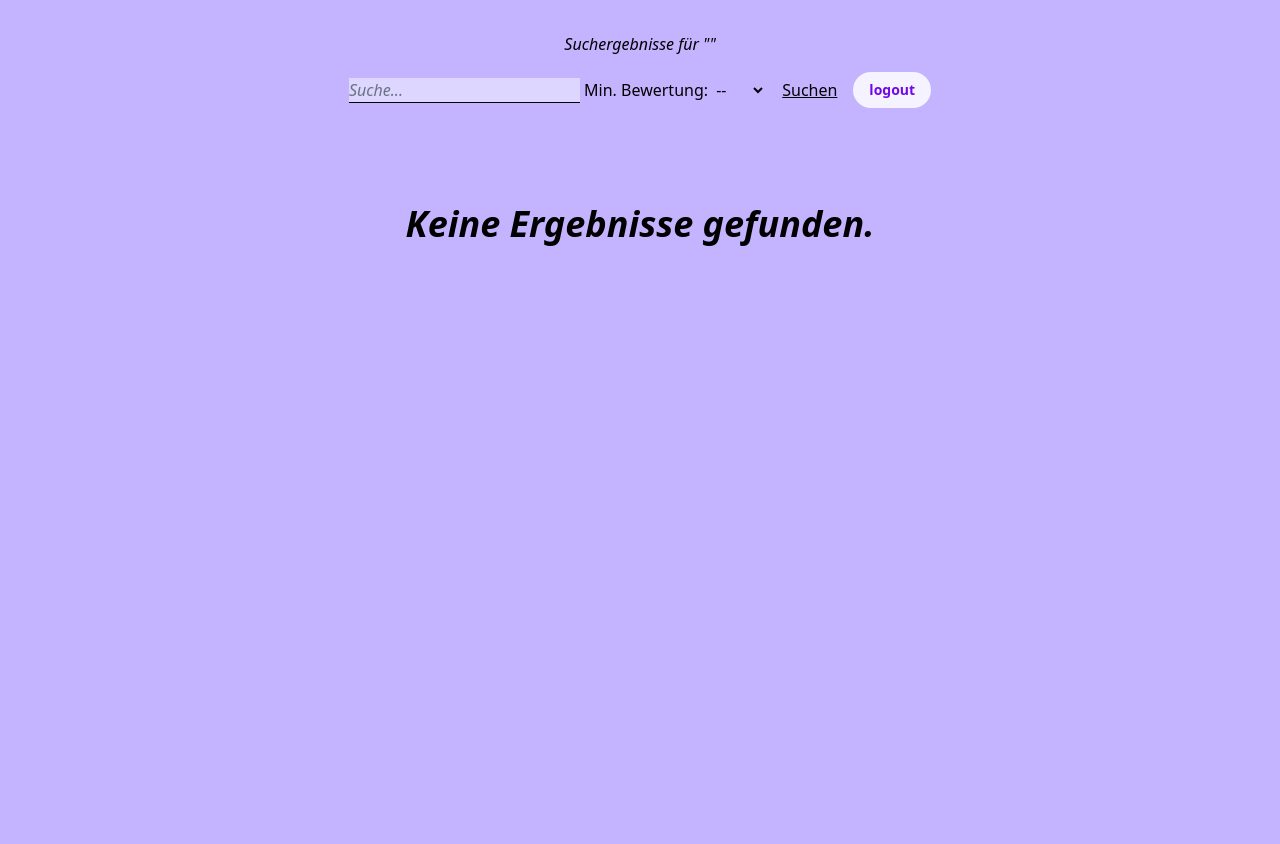
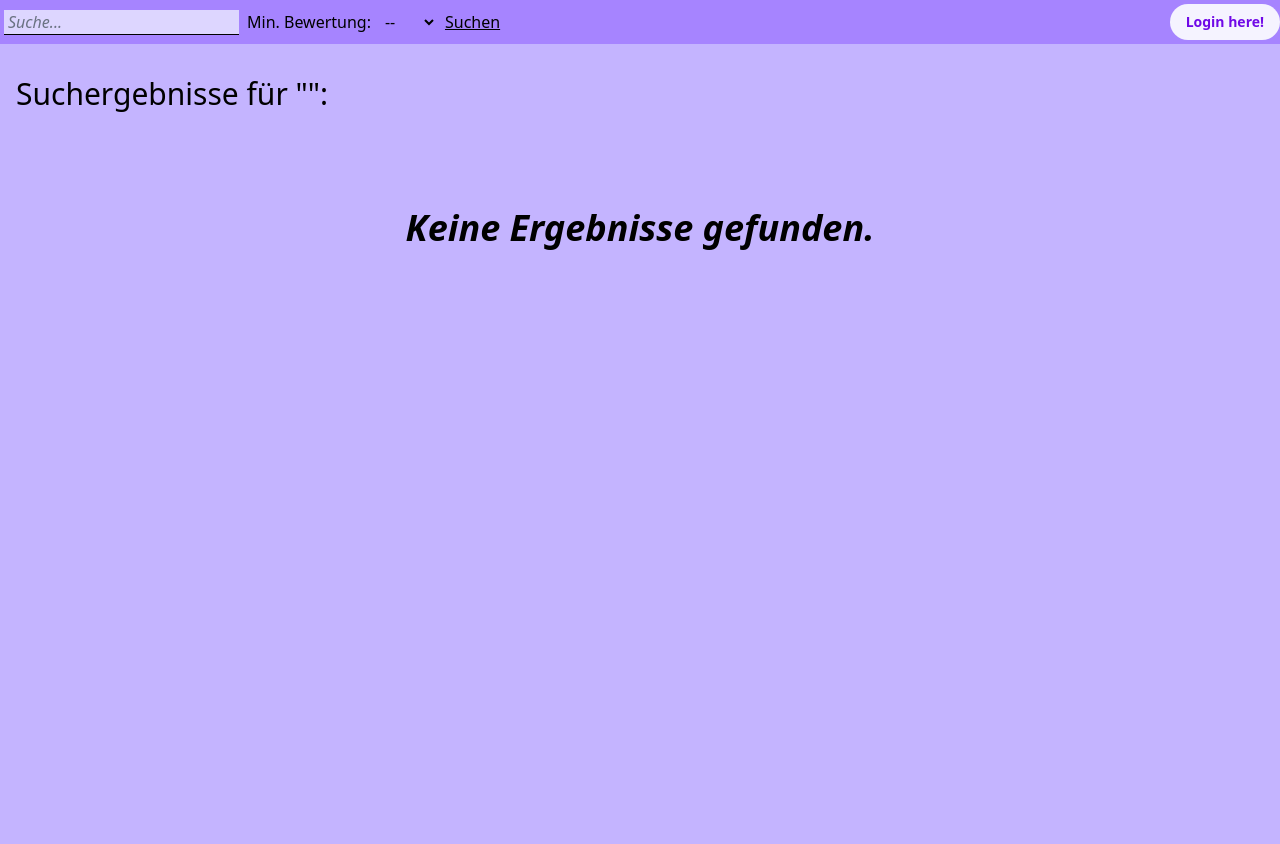
Before and after one commit to JaL11/pywebshop25, a Django app: page /artikel-suche/ in a window 1280 px wide. Before the commit the page ends 246 px from the top, so only its background shows below. Run offline with Django 5.2, Linux system fonts and the light colour scheme; data that the repository does not hold is empty; some libraries are stand-ins or nearby versions.

Commit message:
finetuned some certain looks, better navigation

```diff
--- a/static/dist/base.css
+++ b/static/dist/base.css
@@ -7,7 +7,11 @@
       "Segoe UI Emoji", "Segoe UI Symbol", "Noto Color Emoji";
     --font-mono: ui-monospace, SFMono-Regular, Menlo, Monaco, Consolas, "Liberation Mono",
       "Courier New", monospace;
+    --color-red-50: oklch(97.1% 0.013 17.38);
+    --color-cyan-200: oklch(91.7% 0.08 205.041);
+    --color-cyan-300: oklch(86.5% 0.127 207.078);
     --color-cyan-500: oklch(71.5% 0.143 215.221);
+    --color-indigo-200: oklch(87% 0.065 274.039);
     --color-indigo-300: oklch(78.5% 0.115 274.713);
     --color-indigo-400: oklch(67.3% 0.182 276.935);
     --color-indigo-500: oklch(58.5% 0.233 277.117);
@@ -20,11 +24,13 @@
     --color-violet-500: oklch(60.6% 0.25 292.717);
     --color-violet-600: oklch(54.1% 0.281 293.009);
     --color-violet-700: oklch(49.1% 0.27 292.581);
+    --color-violet-800: oklch(43.2% 0.232 292.759);
     --color-violet-900: oklch(38% 0.189 293.745);
     --color-purple-300: oklch(82.7% 0.119 306.383);
     --color-gray-400: oklch(70.7% 0.022 261.325);
     --color-gray-500: oklch(55.1% 0.027 264.364);
     --spacing: 0.25rem;
+    --container-7xl: 80rem;
     --text-xs: 0.75rem;
     --text-xs--line-height: calc(1 / 0.75);
     --text-sm: 0.875rem;
@@ -252,11 +267,23 @@
   .w-\[700px\] {
     width: 700px;
   }
+  .max-w-7xl {
+    max-width: var(--container-7xl);
+  }
+  .flex-shrink {
+    flex-shrink: 1;
+  }
   .flex-shrink-0 {
     flex-shrink: 0;
   }
+  .border-collapse {
+    border-collapse: collapse;
+  }
   .cursor-pointer {
     cursor: pointer;
+  }
+  .resize {
+    resize: both;
   }
   .snap-x {
     scroll-snap-type: x var(--tw-scroll-snap-strictness);
@@ -269,6 +296,9 @@
   }
   .items-center {
     align-items: center;
+  }
+  .justify-between {
+    justify-content: space-between;
   }
   .justify-center {
     justify-content: center;
@@ -287,12 +317,22 @@
       margin-block-end: calc(calc(var(--spacing) * 4) * calc(1 - var(--tw-space-y-reverse)));
     }
   }
+  .space-x-2 {
+    :where(& > :not(:last-child)) {
+      --tw-space-x-reverse: 0;
+      margin-inline-start: calc(calc(var(--spacing) * 2) * var(--tw-space-x-reverse));
+      margin-inline-end: calc(calc(var(--spacing) * 2) * calc(1 - var(--tw-space-x-reverse)));
+    }
+  }
   .space-x-4 {
     :where(& > :not(:last-child)) {
       --tw-space-x-reverse: 0;
       margin-inline-start: calc(calc(var(--spacing) * 4) * var(--tw-space-x-reverse));
       margin-inline-end: calc(calc(var(--spacing) * 4) * calc(1 - var(--tw-space-x-reverse)));
     }
+  }
+  .self-start {
+    align-self: flex-start;
   }
   .overflow-hidden {
     overflow: hidden;
@@ -364,6 +401,9 @@
   }
   .bg-violet-300 {
     background-color: var(--color-violet-300);
+  }
+  .bg-violet-400 {
+    background-color: var(--color-violet-400);
   }
   .object-cover {
     object-fit: cover;
@@ -383,6 +423,9 @@
   .px-8 {
     padding-inline: calc(var(--spacing) * 8);
   }
+  .py-1 {
+    padding-block: calc(var(--spacing) * 1);
+  }
   .py-2 {
     padding-block: calc(var(--spacing) * 2);
   }
@@ -398,8 +441,20 @@
   .pt-20 {
     padding-top: calc(var(--spacing) * 20);
   }
-  .pl-45 {
-    padding-left: calc(var(--spacing) * 45);
+  .pr-0 {
+    padding-right: calc(var(--spacing) * 0);
+  }
+  .pr-0\.5 {
+    padding-right: calc(var(--spacing) * 0.5);
+  }
+  .pl-0 {
+    padding-left: calc(var(--spacing) * 0);
+  }
+  .pl-0\.5 {
+    padding-left: calc(var(--spacing) * 0.5);
+  }
+  .pl-1 {
+    padding-left: calc(var(--spacing) * 1);
   }
   .text-center {
     text-align: center;
@@ -739,6 +810,11 @@
   inherits: false;
   initial-value: 0 0 #0000;
 }
+@property --tw-outline-style {
+  syntax: "*";
+  inherits: false;
+  initial-value: solid;
+}
 @property --tw-blur {
   syntax: "*";
   inherits: false;
@@ -814,6 +890,7 @@
       --tw-ring-offset-width: 0px;
       --tw-ring-offset-color: #fff;
       --tw-ring-offset-shadow: 0 0 #0000;
+      --tw-outline-style: solid;
       --tw-blur: initial;
       --tw-brightness: initial;
       --tw-contrast: initial;
--- a/templates/home.html
+++ b/templates/home.html
@@ -12,27 +12,30 @@
 {% block content %}
   {% if user.is_authenticated %}
     {% block logged_in_content %}
-      <div class="min-h-screen flex flex-col items-center bg-violet-300 space-y-4 px-4 py-8">
+      <header>
+        <div class="max-w-7xl mx-auto flex items-center justify-between bg-violet-400 py-1">
+          <form method="get" action="{% url 'artikel-suche' %}" class="flex items-center space-x-2 pl-1">
+            <input class="placeholder:text-gray-500 placeholder:italic border-b bg-violet-200 pl-1" type="text" name="q" value="{{ query }}" placeholder="Suche..." />
+            <button class="underline hover:text-violet-100 cursor-pointer" type="submit">Suchen</button>
+          </form>
+
           <div class="flex items-center space-x-4">
-          <form method="get" action="{% url 'artikel-suche' %}">
-            <input type="text" name="q" class="placeholder:text-gray-500 placeholder:italic border-b" placeholder="Artikel suchen..." required />
-            <button type="submit" class="underline hover:text-violet-100 cursor-pointer">Suchen</button>
-          </form>
-          <form class="pl-45" method="post" action="{% url 'logout' %}">
+            <form method="post" action="{% url 'logout' %}">
               {% csrf_token %}
-            <button class="rounded-full border-0 bg-violet-50 px-4 py-2 text-sm font-semibold text-violet-700 hover:bg-violet-100 dark:bg-violet-600 dark:text-violet-100 dark:hover:bg-violet-500 cursor-pointer" type="submit">logout</button>
+              <button class="cursor-pointer rounded-full border-0 bg-violet-50 px-4 py-2 text-sm font-semibold text-violet-700 hover:bg-violet-100 dark:bg-violet-600 dark:text-violet-100 dark:hover:bg-violet-500" type="submit">Logout</button>
             </form>
             {% if user.profile_picture %}
               <img src="{{ user.profile_picture.url }}" alt="Profilbild" class="w-[50px] h-[50px] rounded-full object-cover border-2 border-violet-500" />
             {% endif %}
           </div>
-
+        </div>
+      </header>
+      <div class="min-h-screen flex flex-col items-center bg-violet-300 space-y-4 px-4 py-8">
         <h1 class="font-bold text-5xl mt-10">Profile</h1>
-        <p class="pt-10">Hi {{ user.username }}!</p>
-        {% comment %} <p>Your role is: {{ user.get_type_display }}</p> {% endcomment %}
+        <p class="pt-10 font-bold">Hi {{ user.username }}!</p>
 
         {% if user.profile_picture %}
-          <img src="{{ user.profile_picture.url }}" alt="Profilbild" style="width: 150px; height: 150px; border-radius: 50%;" />
+          <img class="mt-5" src="{{ user.profile_picture.url }}" alt="Profilbild" style="width: 150px; height: 150px; border-radius: 50%;" />
         {% else %}
           <p class="italic">No profile picture uploaded.</p>
         {% endif %}
@@ -51,7 +54,7 @@
         <H1 class="font-bold text-4xl">Welcome to PyWebshop!</H1>
         <p>You are not logged in :(</p>
         <p>
-        Please <a class="underline hover:text-violet-500 active:text-violet-900" href="{% url 'login' %}">Login</a> or <a class="underline hover:text-violet-500 active:text-violet-900" href="{% url 'signup' %}">Signup</a> to use this site!
+          Please <a class="underline hover:text-violet-700 active:text-violet-900" href="{% url 'login' %}">Login</a> or <a class="underline hover:text-violet-500 active:text-violet-900" href="{% url 'signup' %}">Signup</a> to use this site!
         </p>
       </div>
     {% endblock %}
--- a/templates/store/artikel_suche.html
+++ b/templates/store/artikel_suche.html
@@ -9,28 +9,37 @@
   Artikelsuche
 {% endblock %}
 {% block content %}
-  <div class="min-h-screen flex flex-col items-center bg-violet-300 space-y-4 px-4 py-8">
-    <h1 class="italic">Suchergebnisse für "{{ query }}"</h1>
-    <div class="flex items-center space-x-4">
-      <form method="get" action="{% url 'artikel-suche' %}">
+  <header>
+    <div class="max-w-7xl mx-auto flex items-center justify-between bg-violet-400 py-1">
+      <form method="get" action="{% url 'artikel-suche' %}" class="flex items-center space-x-2 pl-1">
         <input class="placeholder:text-gray-500 placeholder:italic border-b bg-violet-200 pl-1" type="text" name="q" value="{{ query }}" placeholder="Suche..." />
         <label for="min_rating">Min. Bewertung:</label>
-        <select class="cursor-pointer" name="min_rating">
+        <select class="cursor-pointer rounded-full pl-0.5 pr-0.5" name="min_rating">
           <option value="">--</option>
           {% for i in ratings %}
             <option class="bg-violet-400" value="{{ i }}" {% if min_rating == i %}selected{% endif %}>{{ i }} ⭐</option>
           {% endfor %}
         </select>
+        <button class="underline hover:text-violet-100 cursor-pointer" type="submit">Suchen</button>
       </form>
-      <button class="underline hover:text-violet-100 cursor-pointer" type="submit">Suchen</button>
-      <form class="pl-20" method="post" action="{% url 'logout' %}">
+
+      <div class="flex items-center space-x-4">
+        {% if user.is_authenticated %}
+          <form method="post" action="{% url 'logout' %}">
             {% csrf_token %}
-        <button class="cursor-pointer rounded-full border-0 bg-violet-50 px-4 py-2 text-sm font-semibold text-violet-700 hover:bg-violet-100 dark:bg-violet-600 dark:text-violet-100 dark:hover:bg-violet-500" type="submit">logout</button>
+            <button class="cursor-pointer rounded-full border-0 bg-violet-50 px-4 py-2 text-sm font-semibold text-violet-700 hover:bg-violet-100 dark:bg-violet-600 dark:text-violet-100 dark:hover:bg-violet-500" type="submit">Logout</button>
           </form>
           {% if user.profile_picture %}
             <img src="{{ user.profile_picture.url }}" alt="Profilbild" class="w-[50px] h-[50px] rounded-full object-cover border-2 border-violet-500" />
           {% endif %}
+        {% else %}
+          <a class="cursor-pointer rounded-full border-0 bg-violet-50 px-4 py-2 text-sm font-semibold text-violet-700 hover:bg-violet-100 dark:bg-violet-600 dark:text-violet-100 dark:hover:bg-violet-500" href="/useradmin/login">Login here!</a>
+        {% endif %}
       </div>
+    </div>
+  </header>
+  <div class="min-h-screen flex flex-col items-center bg-violet-300 space-y-4 px-4 py-8">
+    <h1 class="self-start text-3xl">Suchergebnisse für "<span class="italic">{{ query }}</span>":</h1>
 
     {% if artists or albums or tracks %}
       <h2 class="font-bold text-2xl mt-10">Künstler</h2>
@@ -61,7 +70,6 @@
             <small>Average Rating: {{ album.average_rating|floatformat:1 }} ⭐</small>
             | <a class="italic hover:text-violet-700" href="{% url 'rate_album' album.id %}">Rate this album</a>
           {% endif %}
-          <li>
 
           <form method="get" action="{% url 'album_info' %}">
             {% csrf_token %}
@@ -101,9 +109,11 @@
           <li>Keine Tracks gefunden.</li>
         {% endfor %}
       </ul>
+      {% if user.is_authenticated %}
         <div class="fixed bottom-0 mb-6">
           <a class="underline italic hover:text-violet-700 cursor-pointer" href="{% url 'home' %}">Zurück zum Dashboard</a>
         </div>
+      {% endif %}
     {% else %}
       <p class="pt-20 text-4xl font-bold italic">Keine Ergebnisse gefunden.</p>
     {% endif %}
--- a/webshop/settings.py
+++ b/webshop/settings.py
@@ -166,7 +166,7 @@ STATICFILES_DIRS = [BASE_DIR / "static"]
 DEFAULT_AUTO_FIELD = 'django.db.models.BigAutoField'
 
 LOGIN_REDIRECT_URL = 'home'
-LOGOUT_REDIRECT_URL = 'home'
+LOGOUT_REDIRECT_URL = '/'
 
 MEDIA_URL = '/media/'
 MEDIA_ROOT = BASE_DIR / 'media'
```
Also changed, not shown: other parts of static/dist/base.css (+29 -7 lines), Shoppingcart/templates/pay.html (+10 -6 lines), Shoppingcart/templates/shopping_cart.html (+17 -11 lines), templates/store/album_info.html (+15 -10 lines), templates/store/home.html (+38 -15 lines). Lines whose indentation alone changed are shown as unchanged.
